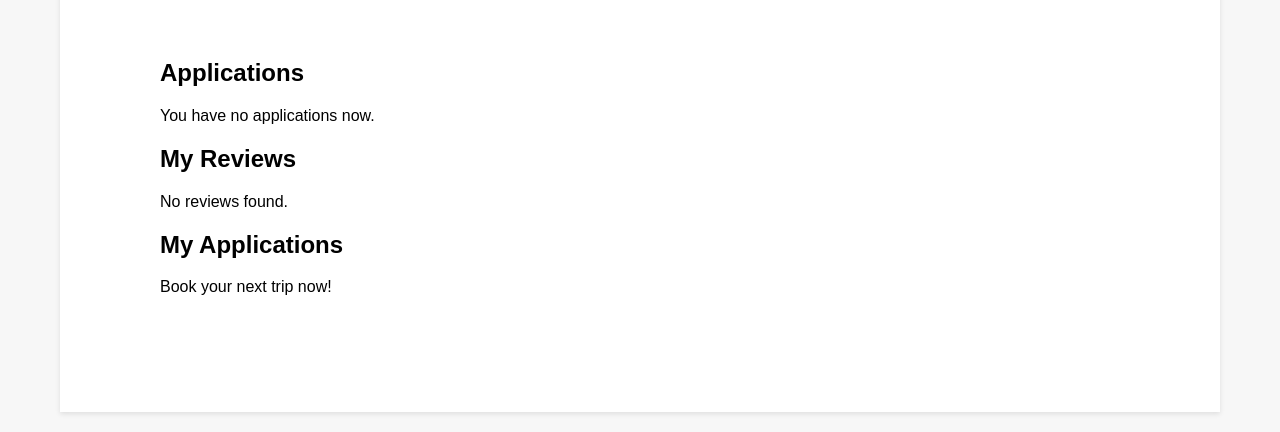
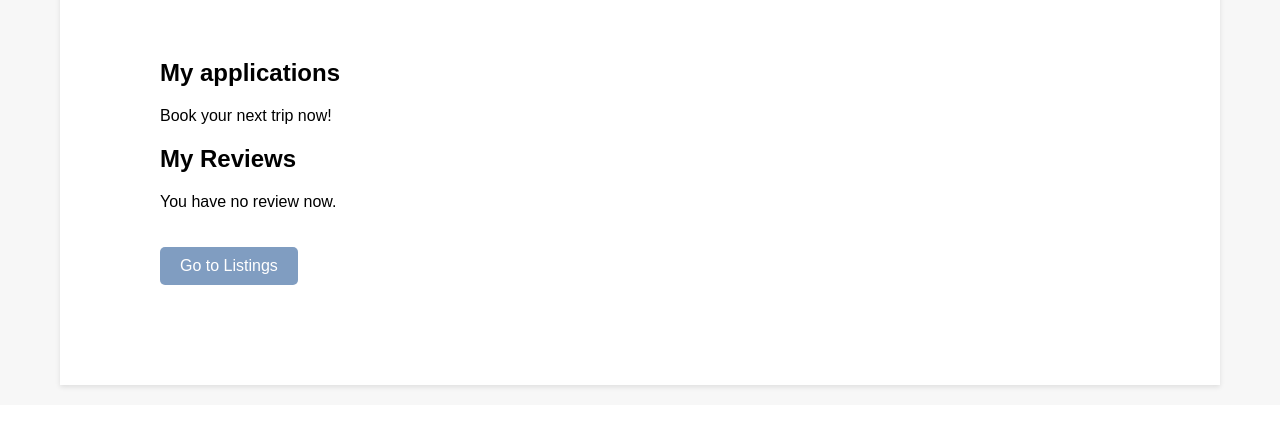
Before and after one commit to cs411-alawini/sp24-cs411-team066-DBKnitters, a Python web app: template ease_lease/app/templates/tenant_profile.html in a window 1280 px wide. Shown: the part 419-851 px from the top of the page. After the commit the page ends 808 px from the top, so only its background shows below. Run offline with Jinja, Linux system fonts and the light colour scheme; the template is opened without the code that fills it, so the values that code supplies are empty.

Commit message:
Update tenant_profile

```diff
--- a/ease_lease/app/static/css/tenant_profile.css
+++ b/ease_lease/app/static/css/tenant_profile.css
@@ -45,6 +45,21 @@ header {
 .review p {
     margin: 5px 0;
 }
+.btn {
+    display: inline-block;
+    padding: 10px 20px;
+    margin-top: 20px;
+    background-color: #2f5f9a9b;
+    color: white;
+    text-decoration: none;
+    border-radius: 5px;
+    font-size: 16px;
+    transition: background-color 0.3s;
+}
+
+.btn:hover {
+    background-color: #215f9d9a;
+}
 .application {
     border: 1px solid #eaeaea;
     background-color: #f9f9f9;
--- a/ease_lease/app/templates/tenant_profile.html
+++ b/ease_lease/app/templates/tenant_profile.html
@@ -24,7 +24,7 @@
         </section>
 
         <section>
-            <h2>Applications</h2>
+            <h2>My applications</h2>
             <div id = "applications-container">
                 {% if applications %}
                     <ul>
@@ -39,7 +39,7 @@
                         {% endfor %}
                     </ul>
                 {% else %}
-                    <p>You have no applications now.</p>
+                    <p>Book your next trip now!</p>
                 {% endif %}
             </div>
         </section>
@@ -53,24 +53,9 @@
                         <p>{{ review['content'] }}</p>
                     </article>
                 {% else %}
-                    <p>No reviews found.</p>
+                    <p>You have no review now.</p>
+                    <a href="/listings" class="btn">Go to Listings</a>
                 {% endfor %}
-            </div>
-        </section>
-
-        <section>
-            <h2>My Applications</h2>
-            <div id="applications">
-                {%for application in applications%}
-                <article class="application">
-                    <h3>{{ application['room_type'] }}</h3>
-                    <p><strong>Description: </strong>{{ application['description'] }}</p>
-                    <p><strong>Price: </strong>${{ application['price'] }}</p>
-                    <p><strong>Status: </strong>{{ application['status'] }}</p>
-                {% else %}
-                    <p>Book your next trip now!</p>
-                {% endfor %}
-                </article>
             </div>
         </section>
     </div>
```
Also changed, not shown: ease_lease/routes/tenant_profile_routes.py (+3 -13 lines), ease_lease/utils/tenant_profile_utils.py (+0 -12 lines).
